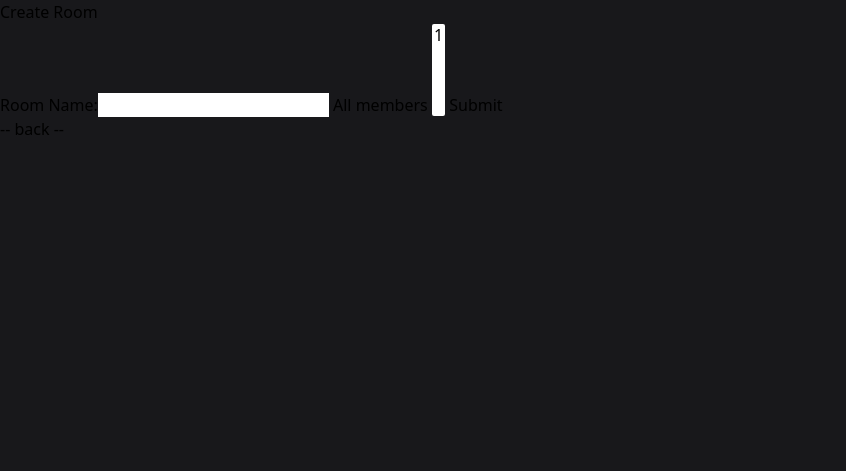
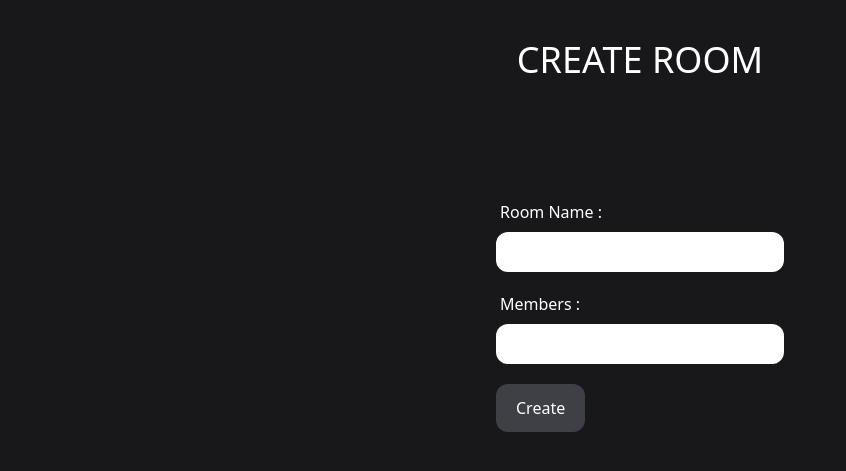
Before and after one commit to tan1shk/convo, a Flask app: page /create-room/ in a window 1280 px wide. Shown: the part 80-551 px from the top of the page, without its empty margins (0-846 px from the left). Run offline with Flask 3, Linux system fonts and the light colour scheme; a user stored in the database is signed in; a database or web service that is not in the repository returns one stand-in record (values such as "Sample title"); some libraries are stand-ins or nearby versions.

Commit message:
cr-ed-room-stylized

```diff
--- a/app.py
+++ b/app.py
@@ -4,7 +4,7 @@ from flask_socketio import SocketIO, join_room, leave_room
 from pymongo.errors import DuplicateKeyError
 
 from db import get_user, save_user, get_room, save_room, update_room, get_room_members, add_room_members, remove_room_members
-from db import get_rooms_for_user, is_room_member, save_messages, get_messages, get_all_users
+from db import get_rooms_for_user, is_room_member, save_messages, get_messages, get_room_admin
 
 app = Flask(__name__)
 
@@ -84,7 +84,7 @@ def create_room():
     message = ''
     if request.method == 'POST':
         room_name = request.form.get('room_name')
-        usernames = request.form.getlist('members')
+        usernames = [username.strip() for username in request.form.get('members').split(',')]
 
         if len(room_name) and len(usernames):
             room_id = save_room(room_name, current_user.username)
@@ -93,10 +93,10 @@ def create_room():
             add_room_members(room_id, room_name, usernames, current_user.username)
             return redirect(url_for('view_room', room_id=room_id))
         else:
-            message = "Failed to create room"
+            message = "Dont leave fields empty"
+            return render_template('create_room.html', message=message)
     else:
-        all_users = get_all_users()
-        return render_template('create_room.html', message=message, all_users=all_users)
+        return render_template('create_room.html')
 
 
 #view room
@@ -108,13 +108,14 @@ def view_room(room_id):
     if room and is_room_member(room_id, current_user.username):
         room_members = get_room_members(room_id)
         messages = get_messages(room_id)
-        return render_template('view_room.html', room=room, room_members=room_members, username=current_user.username, messages=messages)
+        admin = get_room_admin(room_id)
+        return render_template('view_room.html', room=room, room_members=room_members, username=current_user.username, messages=messages, admin=admin)
     else:
         return "Room not found", 404
 
 
 #edit room
-@app.route('/rooms/<room_id>/edit', methods = ['GET', 'POST'])
+@app.route('/rooms/<room_id>/edit/', methods = ['GET', 'POST'])
 @login_required
 def edit_room(room_id):
     room = get_room(room_id)
@@ -122,7 +123,6 @@ def edit_room(room_id):
         existing_room_members = [member['_id']['username'] for member in get_room_members(room_id)]
         room_members_str = ",".join(existing_room_members)
 
-        message = ''
         if request.method == 'POST':
             room_name = request.form.get('room_name')
             room['name'] = room_name
@@ -135,11 +135,11 @@ def edit_room(room_id):
                 add_room_members(room_id, room_name, members_to_add, current_user.username)
             if len(members_to_remove):
                 remove_room_members(room_id,members_to_remove)
-            message = 'Edited Successfully'
+
             room_members_str = ",".join(new_members)
+            return redirect(url_for('view_room', room_id=room_id))
 
-
-        return render_template('edit_room.html', room=room, room_members_str=room_members_str, message=message)
+        return render_template('edit_room.html', room=room, room_members_str=room_members_str)
     else:
         return "Room not found", 404
 
--- a/db.py
+++ b/db.py
@@ -27,14 +27,6 @@ def get_user(username):
     else:
         None
 
-def get_all_users():
-    user_data = user_collection.find()
-    users = []
-    for user in user_data:
-        users.append(user['_id'])
-    return users
-
-
 def save_room(room_name, created_by):
     room_id = rooms_collection.insert_one({'name': room_name, 'created_by': created_by, 'created_at': datetime.now()}).inserted_id
     add_room_member(room_id, room_name, created_by, created_by, is_room_admin=True)
@@ -63,6 +55,9 @@ def remove_room_members(room_id, usernames):
 def get_room_members(room_id):
     return list(room_members_collection.find({'_id.room_id' : ObjectId(room_id)}))
 
+def get_room_admin(room_id):
+    return room_members_collection.find_one({'_id.room_id' : ObjectId(room_id), 'is_room_admin': True})
+
 def get_rooms_for_user(username):
     return list(room_members_collection.find({'_id.username': username}))
 
@@ -85,4 +80,4 @@ def get_messages(room_id):
     messages.reverse()
     return messages
 
-get_all_users()
+get_room_admin("64a6ba7f3ab588d2b62d7a17")
--- a/templates/create_room.html
+++ b/templates/create_room.html
@@ -2,18 +2,22 @@
 
 {% block content %}
 
-<h1>Create Room</h1>
-<h3>{{ message }}</h3>
-<form method="post">
-    <label>Room Name:</label><input type="text" name="room_name">
-    <label>All members</label>
-    <select name="members" multiple>
-        {% for user in all_users %}
-        <option>{{ user }}</option>
-        {% endfor %}
-    </select>
-    <button type="submit">Submit</button>
+<div class="p-5 lg:p-10 text-center">
+    <h1 class="text-xl lg:text-4xl text-white">CREATE ROOM</h1>
+</div>
+<div class="p-5 lg:p-10 text-center">
+    <h3 class="text-xl lg:text-xl text-red-300">{{ message }}</h3>
+</div>
+<form method="post" class="lg:w-1/4 px-4 mx-auto">
+    <div class="mb-5">
+        <label class="text-white pl-1">Room Name :</label>
+        <input type="text" name="room_name" class="w-full mt-2 px-4 py-2 rounded-xl" autocomplete="off">
+    </div>
+    <div class = "mb-5">
+        <label class="text-white pl-1">Members :</label>
+        <input type="text" name="members" class="w-full mt-2 px-4 py-2 rounded-xl" autocomplete="off">
+    </div>
+    <button class="px-5 py-3 rounded-xl text-white bg-zinc-700 hover:bg-zinc-800 hover:text-teal-200" type="submit">Create</button>
 </form>
-<a href="/"> -- back -- </a>
 
 {% endblock %}
--- a/templates/index.html
+++ b/templates/index.html
@@ -19,7 +19,7 @@
             </div>
         {% endfor %}
             <div class="w-full lg:w-1/4 px-3 py-3">
-                <div class="p-4 bg-emerald-50 shadow rounded-xl text-center">
+                <div class="p-4 bg-stone-400 shadow rounded-xl text-center">
                     <h2 class="mb-5 text-xl font-semibold">Create Room</h2>
                     <a href="/create-room/" class="px-5 py-3 block rounded-xl text-white bg-zinc-700 hover:bg-zinc-800 hover:text-teal-200">+</a>
                 </div>
--- a/templates/view_room.html
+++ b/templates/view_room.html
@@ -1,7 +1,12 @@
 {% extends 'main.html' %}
 
 {% block navv %}
+{% if current_user.username == admin.added_by %}
+<button id="leave" class=" px-2 py-3 bg-zinc-700 text-white hover:text-red-300">LEAVE ROOM</button>
+<a href="edit/" class=" px-5 py-3 bg-zinc-700 text-white hover:text-green-300">EDIT ROOM</a>
+{% else %}
 <button id="leave" class=" px-5 py-3 bg-zinc-700 text-white hover:text-red-300">LEAVE ROOM</button>
+{% endif %}
 {% endblock %}
 
 {% block content %}
```
Also changed, not shown: templates/edit_room.html (+13 -8 lines).
